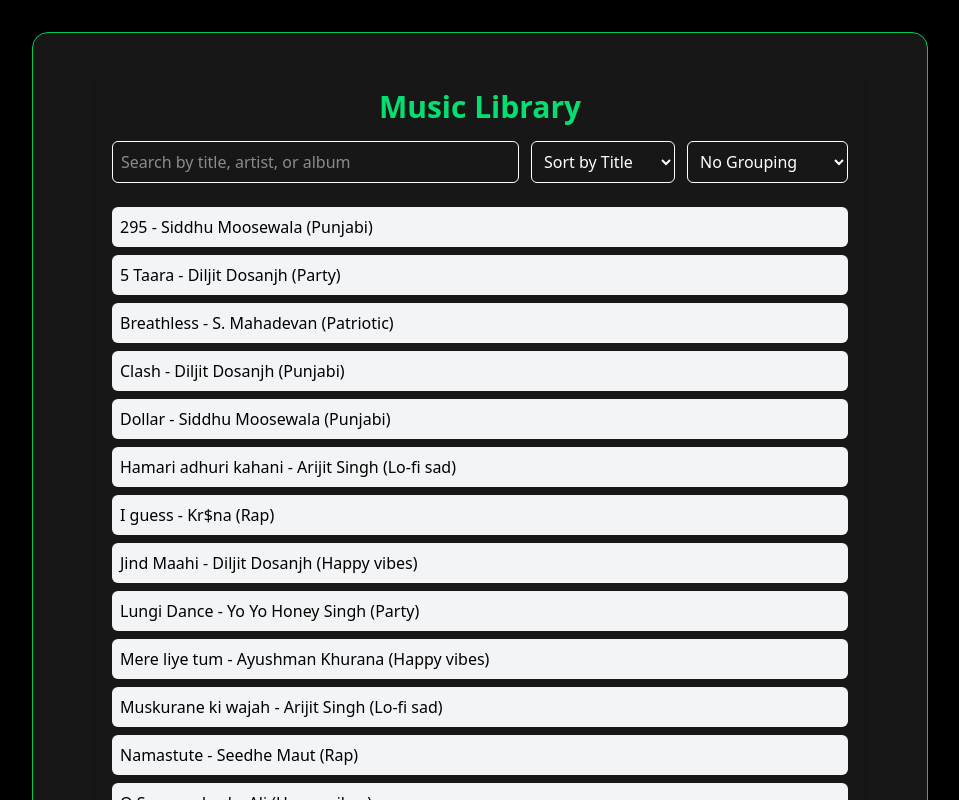
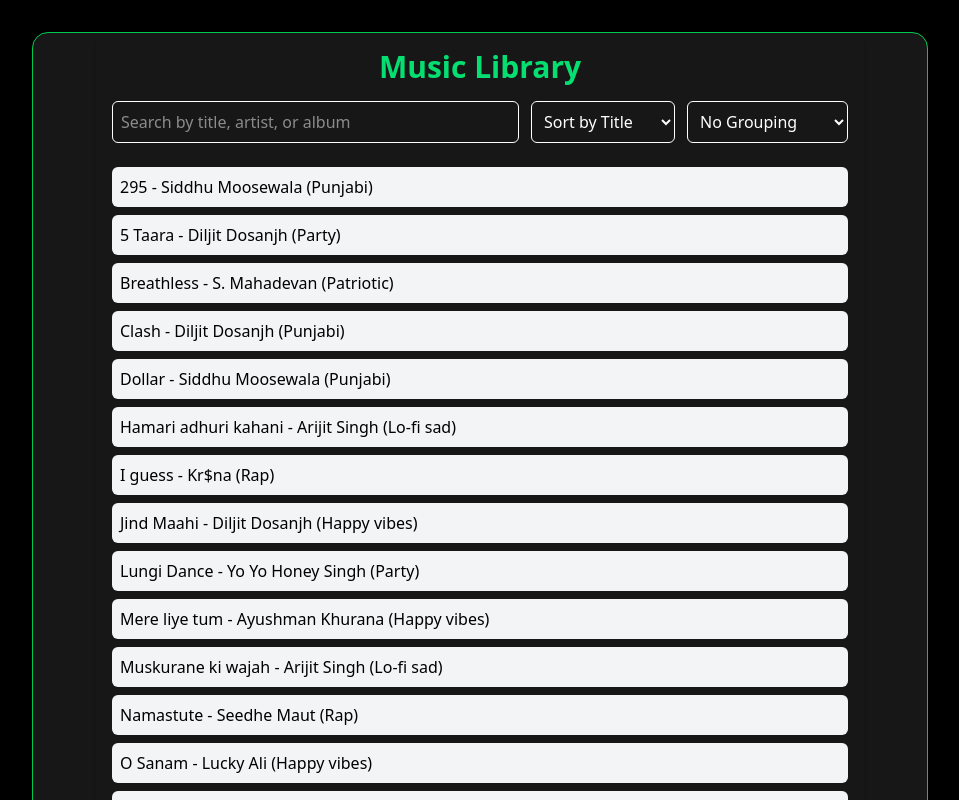
Before and after one commit to GurjyotSingh21/music-library-microfrontend-, a React (Vite) app: page / in a window 1280 px wide. Shown: the top 800 px of the page, without its empty margins (160-1119 px from the left). Built offline with nearby package versions, Linux system fonts and the light colour scheme.

Commit message:
Update MusicLibrary.jsx

```diff
--- a/src/MusicLibrary.jsx
+++ b/src/MusicLibrary.jsx
@@ -82,7 +82,7 @@ const MusicLibrary = ({ role }) => {
   };
   return (
     <div className="flex items-center justify-center min-h-screen bg-black text-white px-4">
-      <div className="w-full max-w-4xl mx-auto p-6 md:p-10 shadow-md rounded-2xl border border-green-500 bg-neutral-900">
+      <div className="w-full max-w-4xl mx-auto shadow-md rounded-2xl border border-green-500 bg-neutral-900">
     <div className="max-w-3xl mx-auto p-4 bg-grey-800 shadow-md rounded-lg">
       <h2 className="text-3xl font-bold text-green-400 mb-4">Music Library</h2>
 
```
